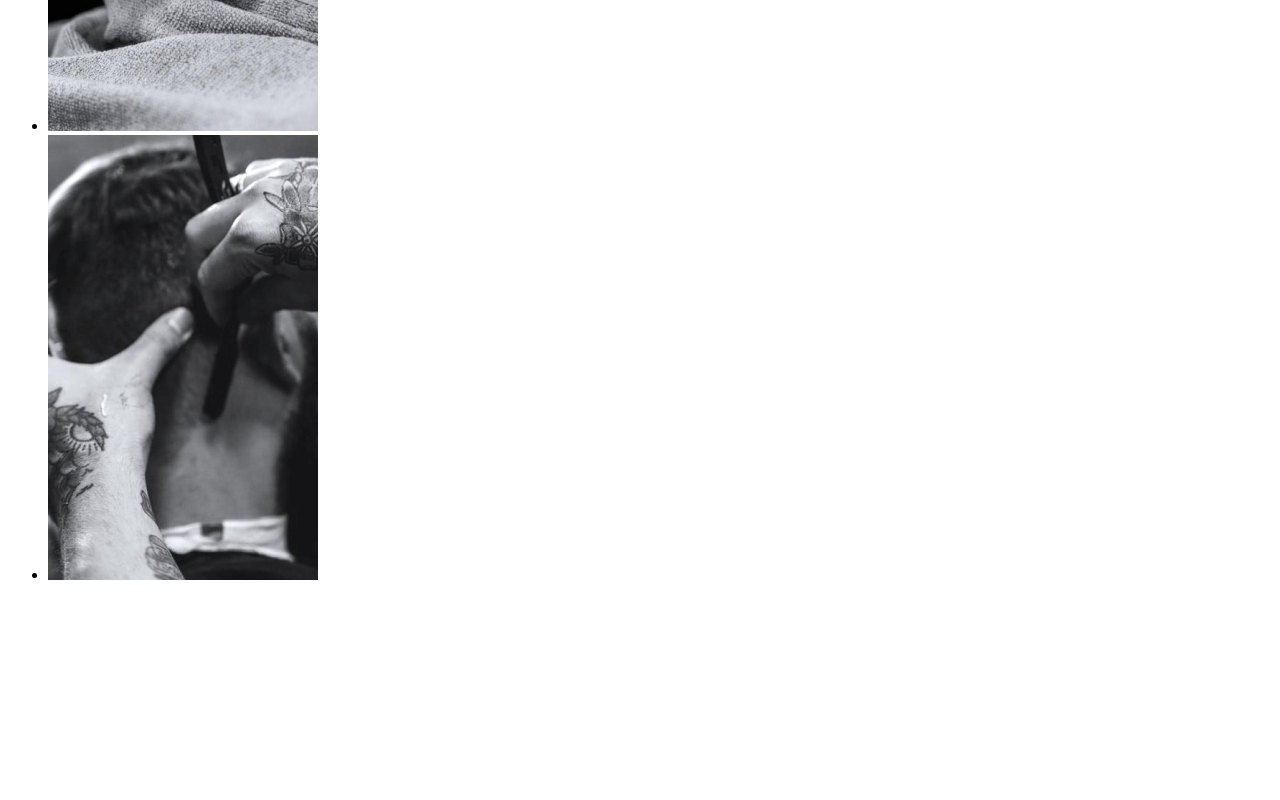
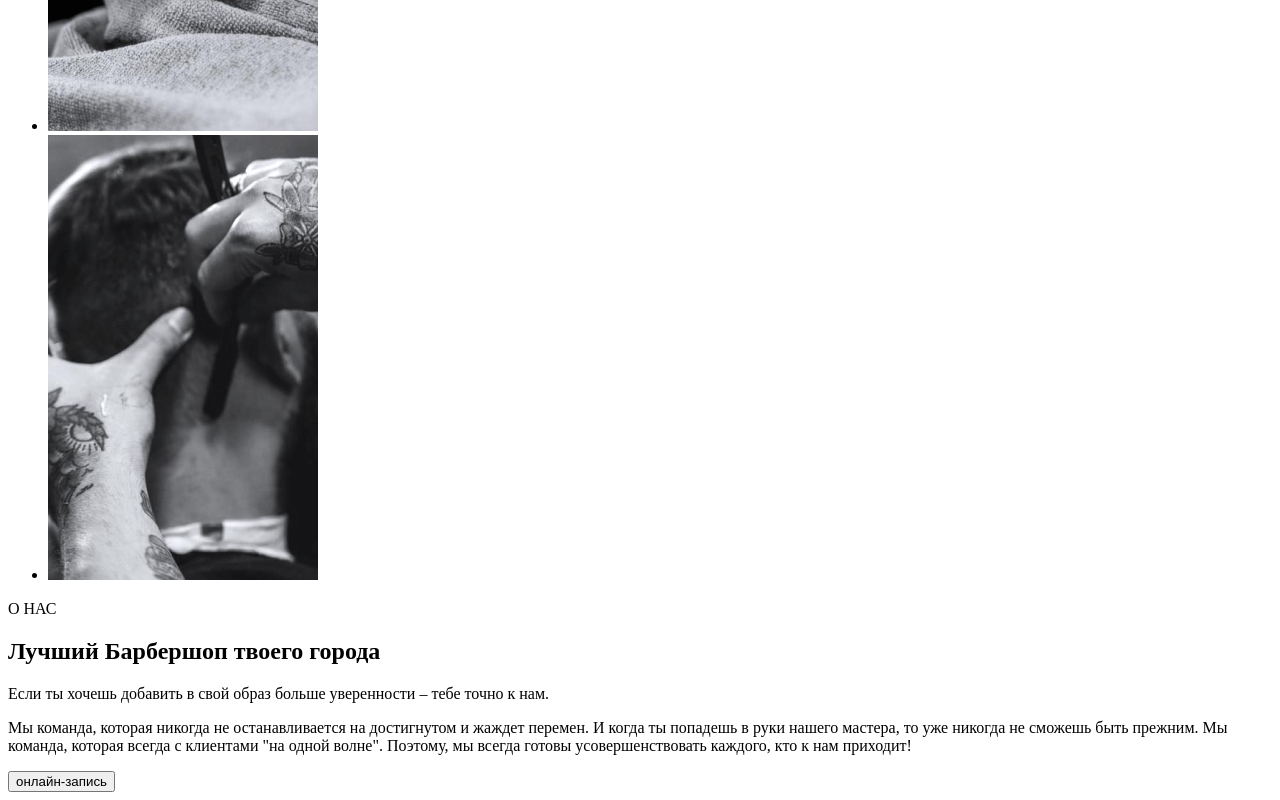
Before and after one commit to nazarii-lozynskyi/Barbershop_v1, a plain HTML site: page index.html in a window 1280 px wide. Shown: the part 694-1494 px from the top of the page. Before the commit the page ends 1294 px from the top, so only its background shows below. Drawn offline with Linux system fonts and the light colour scheme.

Commit message:
add ABOUT

```diff
--- a/index.html
+++ b/index.html
@@ -51,10 +51,12 @@
                 Работаем быстро, осторожно и со вкусом.</p>
             </div>
         </section>
+        <!--ABOUT-->
+        <section>
         <div>
             <ul>
                 <li>
-                    <img src="./img/about/about-img-1.jpg" alt="Мстер бреет бороду клиенту"
+                    <img src="./img/about/about-img-1.jpg" alt="Мастер бреет бороду клиенту"
                     width="270"
                     height="445"
                     >
@@ -67,6 +69,18 @@
                 </li>
             </ul>
         </div>
+        <div>
+            <p>О НАС</p>
+            <h2>Лучший Барбершоп
+            твоего города</h2>
+            <p>Если ты хочешь добавить в свой образ больше уверенности – тебе точно к нам.</p>
+            <p>Мы команда, которая никогда не останавливается на достигнутом
+            и жаждет перемен. И когда ты попадешь в руки нашего мастера,
+            то уже никогда не сможешь быть прежним. Мы команда, которая всегда с клиентами "на одной волне". Поэтому, мы всегда
+            готовы усовершенствовать каждого, кто к нам приходит!</p>
+            <button type="button">онлайн-запись</button>
+        </div>
+        </section>
     </main>
     <footer></footer>
 
```
